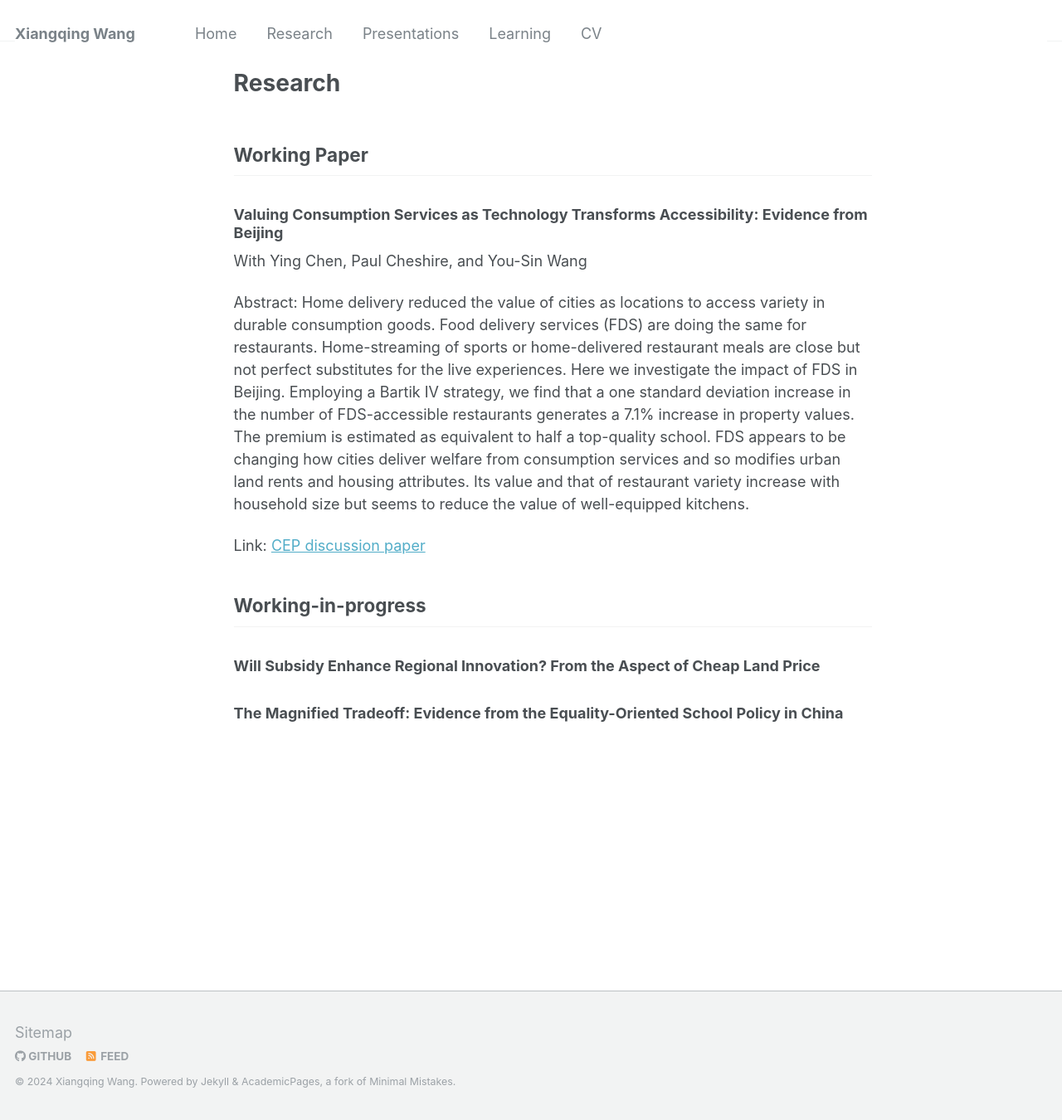
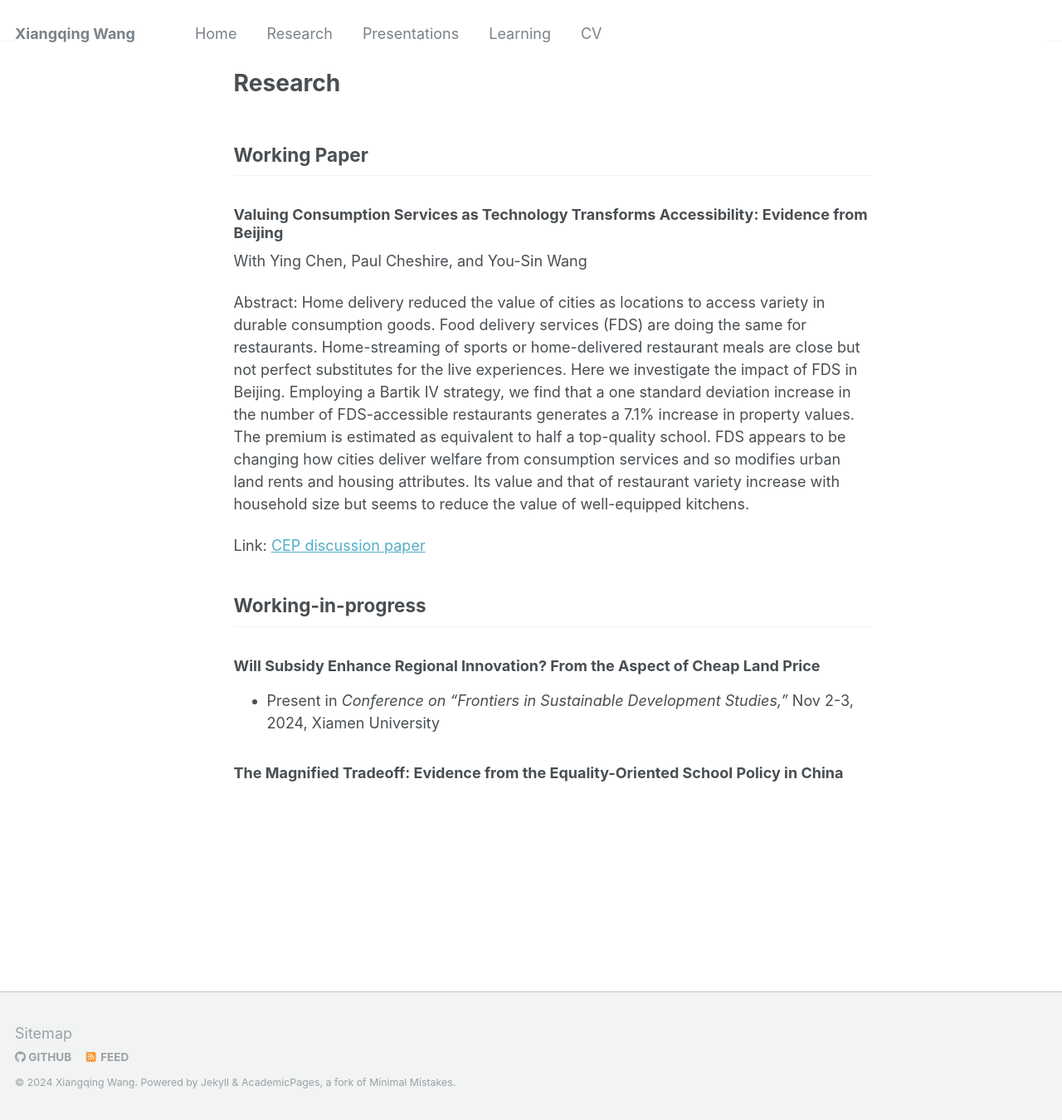
Before and after one commit to leahxqing/leahxqing.github.io, a Jekyll site: the page built from _pages/publications.md, in a window 1280 px wide and 1350 px high. Shown: the whole window at 83% size. Built offline with Jekyll 4.4.1, drawn with Linux system fonts in a browser that asks for light colours.

Commit message:
Update publications.md

```diff
--- a/_pages/publications.md
+++ b/_pages/publications.md
@@ -16,4 +16,6 @@ Link: [CEP discussion paper](https://cep.lse.ac.uk/_NEW/PUBLICATIONS/abstract.as
 ## Working-in-progress
 ### Will Subsidy Enhance Regional Innovation? From the Aspect of Cheap Land Price
 
+- Present in *Conference on “Frontiers in Sustainable Development Studies,”* Nov 2-3, 2024, Xiamen University
+
 ### The Magnified Tradeoff: Evidence from the Equality-Oriented School Policy in China
```
